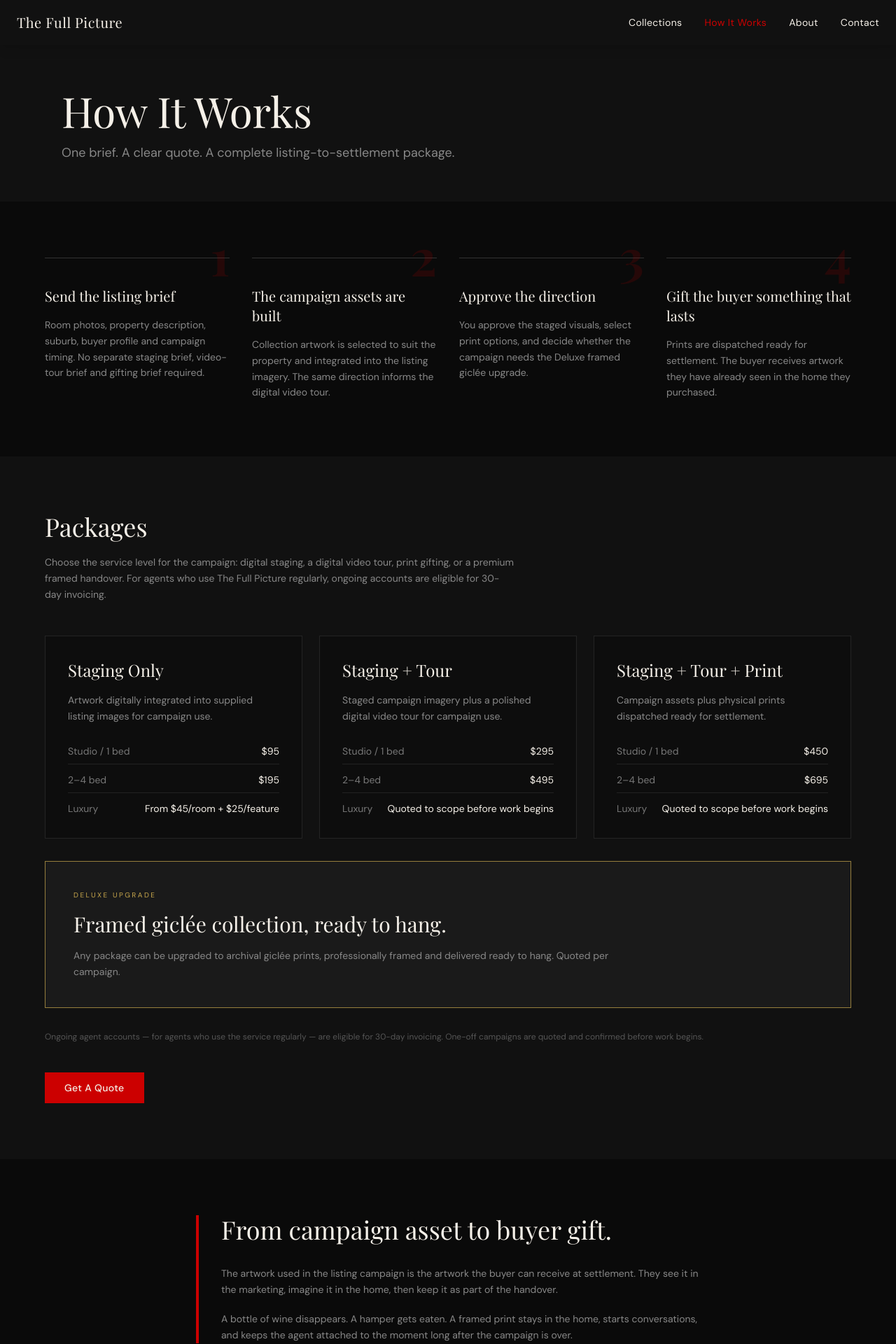
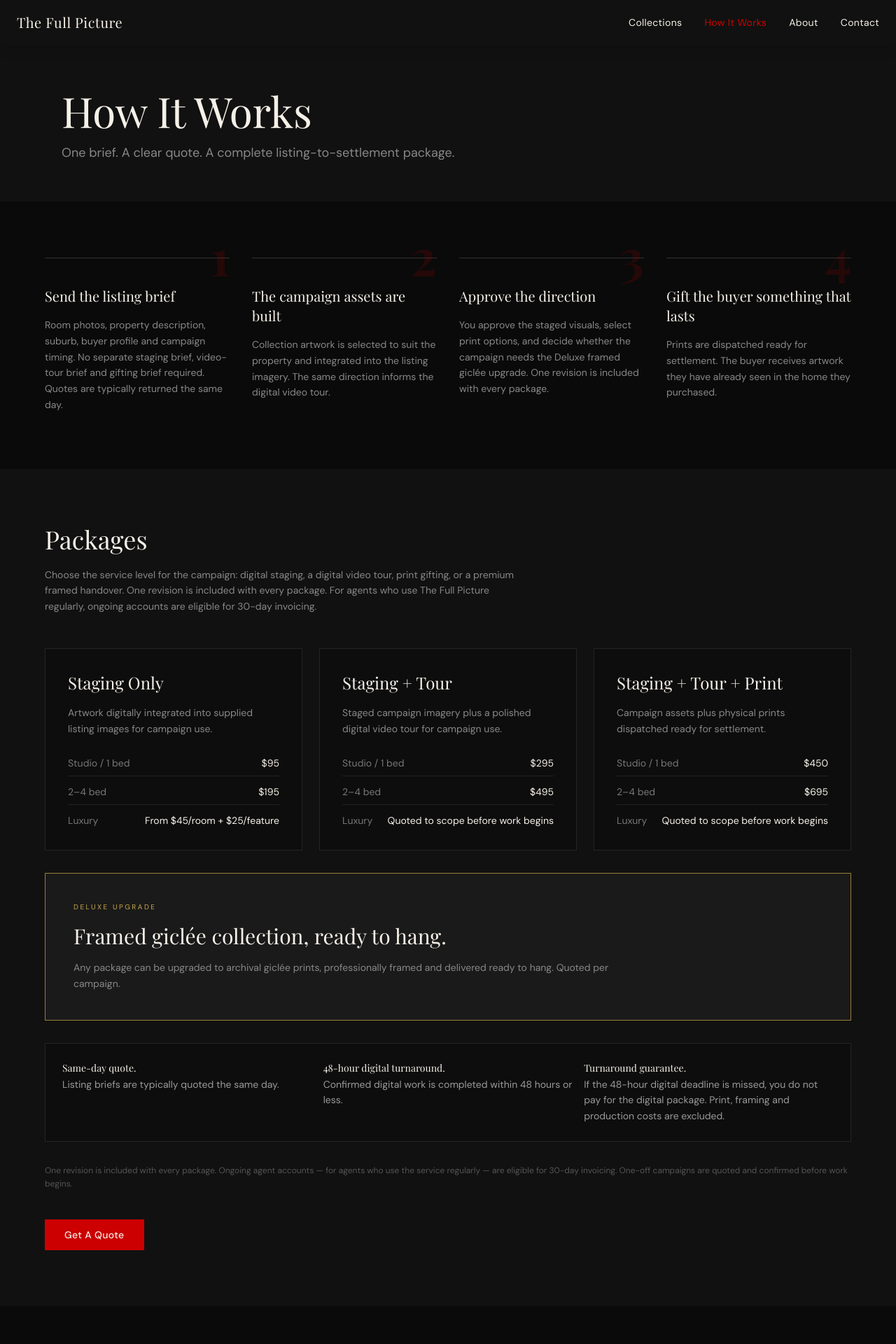
Before and after one commit to MissDaze/the-full-picture, a React (Vite) app: page /how-it-works in a window 1280 px wide. Shown: the top 1920 px of the page at 70% size. Built offline with nearby package versions, Linux system fonts and the light colour scheme; a web font is replaced by a local one.

Commit message:
Clarify agent turnaround and gifting copy

```diff
--- a/src/data/site-config.json
+++ b/src/data/site-config.json
@@ -29,7 +29,8 @@
         "includes": [
           "Artwork direction selected for the property",
           "Digital staging into supplied listing images",
-          "Campaign-ready staged stills"
+          "Campaign-ready staged stills",
+          "One included revision"
         ]
       },
       {
@@ -42,7 +43,8 @@
         "includes": [
           "Everything in Staging Only",
           "Digital video tour using the staged direction",
-          "Video content ready for campaign use"
+          "Video content ready for campaign use",
+          "One included revision"
         ]
       },
       {
@@ -55,12 +57,13 @@
         "includes": [
           "Everything in Staging + Tour",
           "Selected artwork prepared for print",
-          "Physical prints dispatched ready for buyer gifting"
+          "Physical prints dispatched ready for buyer gifting",
+          "One included revision"
         ]
       }
     ],
     "deluxe": "Any package can be upgraded to archival giclée prints, professionally framed and delivered ready to hang. Quoted per campaign.",
-    "paymentNote": "Ongoing agent accounts — for agents who use the service regularly — are eligible for 30-day invoicing. One-off campaigns are quoted and confirmed before work begins."
+    "paymentNote": "One revision is included with every package. Ongoing agent accounts — for agents who use the service regularly — are eligible for 30-day invoicing. One-off campaigns are quoted and confirmed before work begins."
   },
   "inkOriginals": {
     "heading": "Ink Originals",
@@ -74,7 +77,7 @@
   },
   "process": {
     "heading": "From campaign asset to buyer gift.",
-    "body": "The artwork used in the listing campaign is the artwork the buyer can receive at settlement. They see it in the marketing, imagine it in the home, then keep it as part of the handover."
+    "body": "The artwork used in the listing campaign is the artwork the buyer can receive at settlement. They see it in the marketing, imagine it in the home, then keep it as part of the handover — a gift that can prompt future conversations where the agent is remembered."
   },
   "about": {
     "heading": "A complete marketing transformation service.",
--- a/src/pages/Home.jsx
+++ b/src/pages/Home.jsx
@@ -29,25 +29,33 @@ const OFFER_PARTS = [
   {
     label: 'Settlement gift',
     title: 'Carry the campaign idea through to handover.',
-    body: 'Selected artwork can be printed or framed as a buyer gift, creating continuity between the marketing campaign and the settlement moment.',
+    body: 'Selected artwork can be printed or framed as a buyer gift, creating continuity between the campaign and settlement — a lasting reminder rather than another bottle or hamper that disappears.',
   },
 ]
 
+const HERO_BENEFITS = [
+  'One vendor for staging, video and gifting',
+  'Save hours coordinating campaign suppliers',
+  'Stronger vendor presentation assets',
+  'A settlement gift that keeps you remembered',
+]
+
 const AGENT_BENEFITS = [
-  'One brief instead of multiple supplier conversations',
+  'One vendor instead of three separate supplier conversations',
+  'Save hours coordinating staging, video and gifting',
   'Stronger presentation assets for vendor meetings',
   'Campaign visuals that feel more distinctive than generic staging',
   'No physical staging logistics or furniture coordination',
   'A digital video tour ready for campaign use',
-  'Artwork direction that can continue from marketing to handover',
-  'A buyer gift that feels connected to the property',
+  'Artwork direction that continues from marketing to handover',
+  'A buyer gift that can keep the agent in future conversations',
   '30-day invoicing available for ongoing agent accounts',
 ]
 
 const STEPS = [
-  ['1', 'Send the listing brief', 'Send the suburb, room photos, property type, buyer profile if known, and campaign timing.'],
-  ['2', 'Artwork direction is selected', 'The Full Picture selects artwork that suits the property, campaign tone and intended buyer.'],
-  ['3', 'Campaign assets are created', 'The empty room photos are staged digitally, and the approved direction can become a digital video tour.'],
+  ['1', 'Send the listing brief', 'Send the suburb, room photos, property type, buyer profile if known, and campaign timing. Quotes are typically returned the same day.'],
+  ['2', 'Artwork direction is selected', 'The Full Picture selects artwork that suits the property, campaign tone and intended buyer. One revision is included with every package.'],
+  ['3', 'Campaign assets are created', 'The empty room photos are staged digitally, and the approved direction can become a digital video tour. Digital work is completed within 48 hours or less once confirmed.'],
   ['4', 'Print or framed gifting is prepared', 'If included, selected artwork is prepared as prints or framed pieces for settlement handover.'],
 ]
 
@@ -66,7 +74,11 @@ const FAQS = [
   },
   {
     q: 'What is included in each package?',
-    a: 'Staging Only includes digitally staged campaign stills. Staging + Tour adds a digital video tour. Staging + Tour + Print adds physical prints for buyer gifting.',
+    a: 'Staging Only includes digitally staged campaign stills. Staging + Tour adds a digital video tour. Staging + Tour + Print adds physical prints for buyer gifting. One revision is included with all packages.',
+  },
+  {
+    q: 'How quickly can the digital work be completed?',
+    a: 'Quotes are typically returned the same day. Once the scope is confirmed, digital work is completed within 48 hours or less. If that 48-hour digital turnaround is missed, you do not pay for the digital package. Print, framing and production costs are excluded.',
   },
   {
     q: 'Can I use the visuals in my campaign marketing?',
@@ -114,11 +126,11 @@ export default function Home() {
               <Button to="/contact" variant="primary">Start a listing brief</Button>
               <Button to="/how-it-works" variant="outline">See how it works</Button>
             </div>
-            <div className="grid max-w-xl grid-cols-3 gap-5 border-t border-[#222] pt-7">
-              {['Digital staging', 'Video tour', 'Buyer gift'].map((item) => (
-                <div key={item}>
-                  <p className="font-playfair text-lg text-[#f5f0e8]">{item}</p>
-                  <p className="mt-1 text-xs text-[#666]">handled together</p>
+            <div className="grid max-w-2xl grid-cols-1 gap-3 border-t border-[#222] pt-7 sm:grid-cols-2">
+              {HERO_BENEFITS.map((item) => (
+                <div key={item} className="flex gap-3 text-sm leading-relaxed text-[#b6b0a7]">
+                  <span className="mt-2 h-1.5 w-1.5 flex-shrink-0 rounded-full bg-[#cc0000]" />
+                  <span>{item}</span>
                 </div>
               ))}
             </div>
@@ -225,7 +237,7 @@ export default function Home() {
             <div className="mb-10 max-w-2xl">
               <p className="mb-4 text-[10px] uppercase tracking-[0.25em] text-[#cc0000]">Why agents use it</p>
               <h2 className="mb-5 font-playfair text-3xl text-[#f5f0e8] md:text-4xl">A sharper campaign without adding more suppliers.</h2>
-              <p className="text-sm leading-relaxed text-[#888888]">Clearer assets, fewer moving parts, and a handover that feels connected to the listing.</p>
+              <p className="text-sm leading-relaxed text-[#888888]">Clearer assets, fewer moving parts, and a handover that keeps your name attached to the property after settlement.</p>
             </div>
             <div className="grid grid-cols-1 gap-3 border border-[#242424] bg-[#111111] p-6 md:grid-cols-2 lg:grid-cols-4">
               {AGENT_BENEFITS.map((benefit) => (
@@ -245,7 +257,7 @@ export default function Home() {
             <div className="mb-12 max-w-2xl">
               <p className="mb-4 text-[10px] uppercase tracking-[0.25em] text-[#cc0000]">Packages</p>
               <h2 className="mb-5 font-playfair text-3xl text-[#f5f0e8] md:text-4xl">Choose the campaign level. Add print or framing when needed.</h2>
-              <p className="text-sm leading-relaxed text-[#888888]">Every campaign is quoted before work begins. Standard pricing is available for common listing types. Luxury, larger or more complex campaigns are priced to scope.</p>
+              <p className="text-sm leading-relaxed text-[#888888]">Every campaign is quoted before work begins, with quotes typically returned the same day. Standard pricing is available for common listing types. Luxury, larger or more complex campaigns are priced to scope. One revision is included with all packages.</p>
             </div>
             <div className="mb-8 grid grid-cols-1 gap-6 lg:grid-cols-3">
               {pricing.tiers.map((tier) => (
@@ -272,6 +284,11 @@ export default function Home() {
               <p className="max-w-3xl text-sm leading-relaxed text-[#888888]">{pricing.deluxe}</p>
             </div>
             <p className="mb-10 text-xs leading-relaxed text-[#666]">{pricing.paymentNote}</p>
+            <div className="mb-10 grid grid-cols-1 gap-4 border border-[#242424] bg-[#0d0d0d] p-6 text-sm leading-relaxed text-[#9a9a9a] md:grid-cols-3">
+              <p><span className="font-playfair text-[#f5f0e8]">Same-day quote.</span><br />Listing briefs are typically quoted the same day.</p>
+              <p><span className="font-playfair text-[#f5f0e8]">48-hour digital turnaround.</span><br />Confirmed digital work is completed within 48 hours or less.</p>
+              <p><span className="font-playfair text-[#f5f0e8]">Turnaround guarantee.</span><br />If the 48-hour digital deadline is missed, you do not pay for the digital package. Print, framing and production costs are excluded.</p>
+            </div>
             <Button to="/contact" variant="primary">Start a listing brief</Button>
           </div>
         </section>
@@ -293,7 +310,7 @@ export default function Home() {
                 </div>
               ))}
             </div>
-            <p className="mt-10 max-w-xl text-sm leading-relaxed text-[#777]">After you submit a brief, you’ll receive a package recommendation and quote before work begins.</p>
+            <p className="mt-10 max-w-xl text-sm leading-relaxed text-[#777]">After you submit a brief, you’ll receive a package recommendation and quote before work begins — typically the same day.</p>
           </div>
         </section>
       </ScrollFadeIn>
@@ -322,16 +339,16 @@ export default function Home() {
       <ScrollFadeIn>
         <section className="bg-[#0a0a0a] px-6 py-20">
           <div className="mx-auto max-w-4xl border-l-2 border-[#cc0000] pl-8">
-            <p className="mb-4 text-[10px] uppercase tracking-[0.25em] text-[#cc0000]">Direct service</p>
+            <p className="mb-4 text-[10px] uppercase tracking-[0.25em] text-[#cc0000]">Why this exists</p>
             <h2 className="mb-6 font-playfair text-3xl text-[#f5f0e8] md:text-4xl">
               Built for agents who want the campaign and handover to feel connected.
             </h2>
             <div className="space-y-4 text-sm leading-relaxed text-[#888888] md:text-base">
               <p>
-                The Full Picture is a founder-led service based in Melbourne. Each campaign is handled directly, with artwork selected around the property and the practical needs of the agent: presentation, marketing, video content and settlement gifting.
+                The Full Picture is a founder-led service based in Melbourne, created because most listing campaigns treat presentation, video content and settlement gifting as separate jobs. Agents end up managing more suppliers, more briefs and more back-and-forth than the campaign should need.
               </p>
               <p>
-                It is designed to keep the process efficient while giving the listing a more distinctive visual identity than generic staging or standard buyer gifts.
+                This brings those pieces into one direct service: artwork selected around the property, digital assets for the campaign, and a gift that can stay in the home. When guests later ask about the artwork, the owner has a reason to say the agent’s name again — long after the Moët or crackers would be gone.
               </p>
             </div>
           </div>
@@ -363,10 +380,10 @@ export default function Home() {
             <p className="mb-4 text-[10px] uppercase tracking-[0.25em] text-[#cc0000]">Start here</p>
             <h2 className="mb-5 font-playfair text-3xl text-[#f5f0e8] md:text-4xl">Have a listing coming up?</h2>
             <p className="mb-8 text-sm leading-relaxed text-[#888888]">
-              Send through the suburb, room photos, property type and campaign timing. I’ll recommend the best package and artwork direction for the listing.
+              Send through the suburb, room photos, property type and campaign timing. I’ll recommend the best package and artwork direction for the listing, usually with a same-day quote.
             </p>
             <Button to="/contact" variant="primary">Start a listing brief</Button>
-            <p className="mt-5 text-xs text-[#666]">No obligation. You’ll receive a recommendation and quote before work begins.</p>
+            <p className="mt-5 text-xs text-[#666]">No obligation. One revision is included with every package.</p>
           </div>
         </section>
       </ScrollFadeIn>
--- a/src/pages/HowItWorks.jsx
+++ b/src/pages/HowItWorks.jsx
@@ -11,7 +11,7 @@ const STEPS = [
   {
     n: '1',
     title: 'Send the listing brief',
-    body: 'Room photos, property description, suburb, buyer profile and campaign timing. No separate staging brief, video-tour brief and gifting brief required.',
+    body: 'Room photos, property description, suburb, buyer profile and campaign timing. No separate staging brief, video-tour brief and gifting brief required. Quotes are typically returned the same day.',
   },
   {
     n: '2',
@@ -21,7 +21,7 @@ const STEPS = [
   {
     n: '3',
     title: 'Approve the direction',
-    body: 'You approve the staged visuals, select print options, and decide whether the campaign needs the Deluxe framed giclée upgrade.',
+    body: 'You approve the staged visuals, select print options, and decide whether the campaign needs the Deluxe framed giclée upgrade. One revision is included with every package.',
   },
   {
     n: '4',
@@ -62,7 +62,7 @@ export default function HowItWorks() {
             <div className="max-w-2xl mb-12">
               <h2 className="font-playfair text-3xl md:text-4xl text-[#f5f0e8] mb-5">Packages</h2>
               <p className="text-[#888888] text-sm leading-relaxed">
-                Choose the service level for the campaign: digital staging, a digital video tour, print gifting, or a premium framed handover. For agents who use The Full Picture regularly, ongoing accounts are eligible for 30-day invoicing.
+                Choose the service level for the campaign: digital staging, a digital video tour, print gifting, or a premium framed handover. One revision is included with every package. For agents who use The Full Picture regularly, ongoing accounts are eligible for 30-day invoicing.
               </p>
             </div>
 
@@ -84,6 +84,12 @@ export default function HowItWorks() {
               <p className="text-[10px] uppercase tracking-[0.25em] text-[#c9a84c] mb-4">Deluxe upgrade</p>
               <h3 className="font-playfair text-2xl md:text-3xl text-[#f5f0e8] mb-4">Framed giclée collection, ready to hang.</h3>
               <p className="text-[#888888] text-sm leading-relaxed max-w-3xl">{pricing.deluxe}</p>
+            </div>
+
+            <div className="mb-8 grid grid-cols-1 gap-4 border border-[#242424] bg-[#0d0d0d] p-6 text-sm leading-relaxed text-[#9a9a9a] md:grid-cols-3">
+              <p><span className="font-playfair text-[#f5f0e8]">Same-day quote.</span><br />Listing briefs are typically quoted the same day.</p>
+              <p><span className="font-playfair text-[#f5f0e8]">48-hour digital turnaround.</span><br />Confirmed digital work is completed within 48 hours or less.</p>
+              <p><span className="font-playfair text-[#f5f0e8]">Turnaround guarantee.</span><br />If the 48-hour digital deadline is missed, you do not pay for the digital package. Print, framing and production costs are excluded.</p>
             </div>
 
             <p className="text-[#555] text-xs leading-relaxed mb-10">{pricing.paymentNote}</p>
@@ -108,7 +114,7 @@ export default function HowItWorks() {
             </h2>
             <p className="text-[#888888] text-sm leading-relaxed mb-5">{proc.body}</p>
             <p className="text-[#888888] text-sm leading-relaxed">
-              A bottle of wine disappears. A hamper gets eaten. A framed print stays in the home, starts conversations, and keeps the agent attached to the moment long after the campaign is over.
+              Moët gets finished. Crackers get eaten. A framed print stays in the home, starts conversations with future guests, and gives the owner a natural reason to mention the agent again long after the campaign is over.
             </p>
           </div>
         </section>
```
